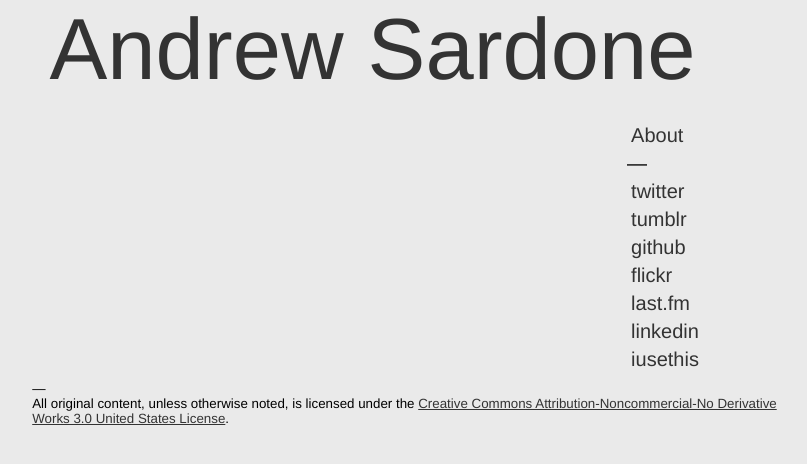
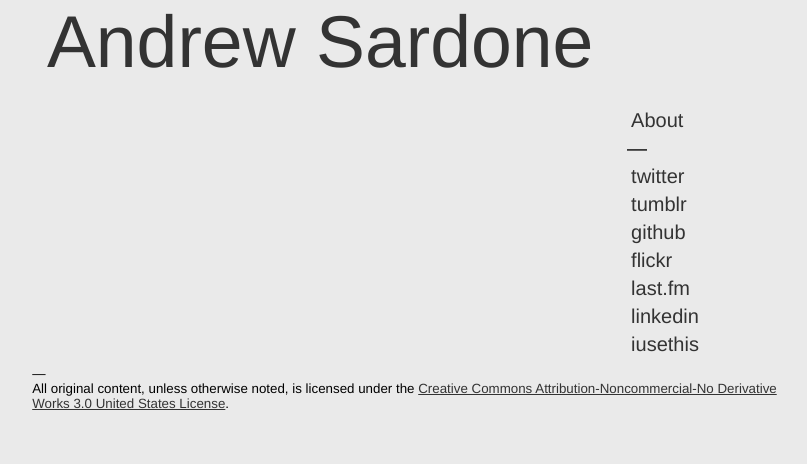
Before and after one commit to andrewsardone/andrewsardone.github.com, a Jekyll site: the page built from index.html, in a window 1280 px wide. Shown: the top 464 px of the page, without its empty margins (223-1030 px from the left). Built offline with Jekyll 4.4.1, drawn with Linux system fonts in a browser that asks for light colours.

Commit message:
Reduced the size of the title h1, "Andrew Sardone"

```diff
--- a/css/screen.css
+++ b/css/screen.css
@@ -20,7 +20,7 @@ body {
 h1 {
   margin-top: 0;
   margin-bottom: 20px;
-  font-size: 6.5em;
+  font-size: 5.5em;
   color: #405156;
 }
 
```
